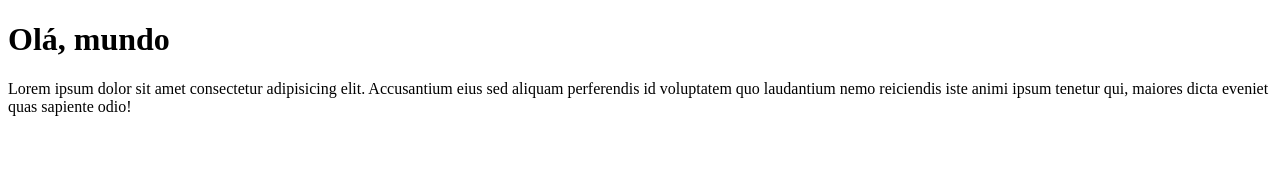
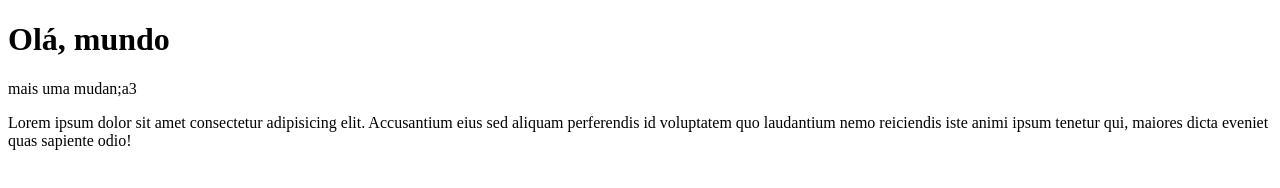
Before and after one commit to FelipeTMedina/Olamundo, a plain HTML site: page site exemplo/index.html in a window 1280 px wide. Drawn offline with Linux system fonts and the light colour scheme.

Commit message:
mais uma mudan;a

```diff
--- a/site exemplo/index.html
+++ b/site exemplo/index.html
@@ -9,7 +9,8 @@
 <body>
 
     <h1>Olá, mundo</h1>
-
+    <p>mais uma mudan;a3
+    </p>
     <p>Lorem ipsum dolor sit amet consectetur adipisicing elit. Accusantium eius sed aliquam perferendis id voluptatem quo laudantium nemo reiciendis iste animi ipsum tenetur qui, maiores dicta eveniet quas sapiente odio!</p>
 
 </body>
```
